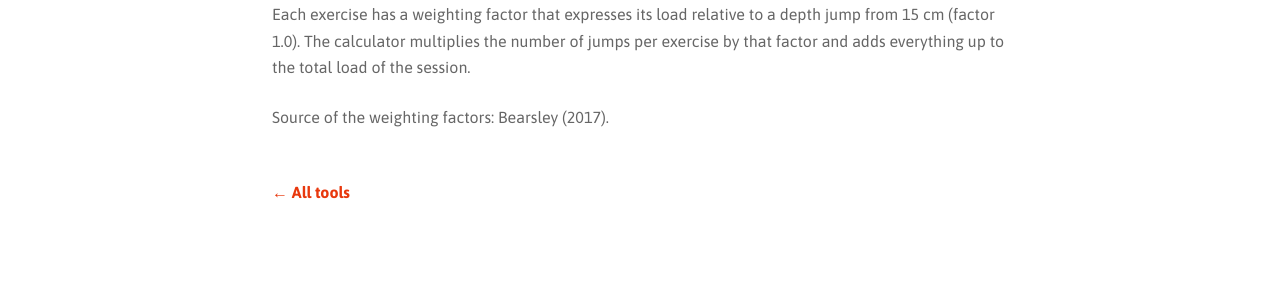
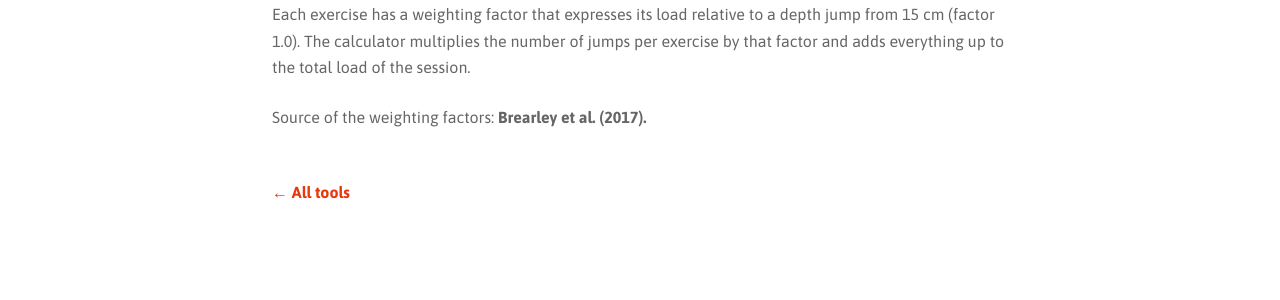
Before and after one commit to K4Endurance/k4endurance, a Jekyll site: the page built from _tools/en/plyometrics-calculator.md, in a window 1280 px wide and 900 px high, scrolled down 1360 px. Shown: the part 152-452 px from the top of the window. Built offline with Jekyll 4.4.1, drawn with Linux system fonts in a browser that asks for light colours; some web fonts are replaced.

Commit message:
Update _tools/en/plyometrics-calculator.md (via Pages CMS)

```diff
--- a/_tools/en/plyometrics-calculator.md
+++ b/_tools/en/plyometrics-calculator.md
@@ -2,7 +2,8 @@
 title: Plyometrics session calculator
 slug: plyometrics-calculator
 page_id: plyometrics-rechner
-description: Calculate the weighted total load of your plyometric session – pick an exercise, enter the number of jumps, done.
+description: Calculate the weighted total load of your plyometric session – pick
+  an exercise, enter the number of jumps, done.
 icon: bolt
 status: live
 order: 1
@@ -145,4 +146,4 @@ code: |
 
 Each exercise has a weighting factor that expresses its load relative to a depth jump from 15 cm (factor 1.0). The calculator multiplies the number of jumps per exercise by that factor and adds everything up to the total load of the session.
 
-Source of the weighting factors: Bearsley (2017).
+Source of the weighting factors: **[Brearley et al. (2017)](https://www.researchgate.net/publication/324755442_How_to_monitor_net_plyometric_stress_guidelines_for_the_coach).**
```
